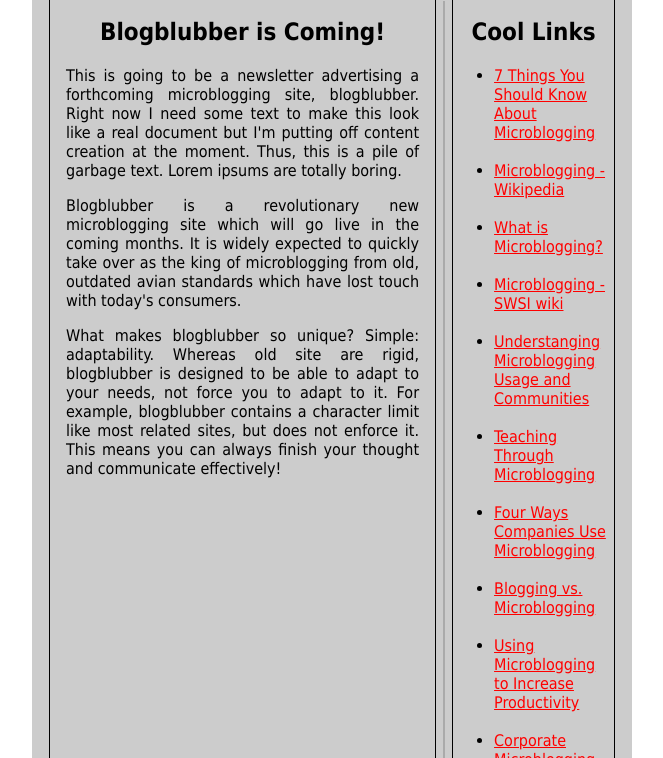
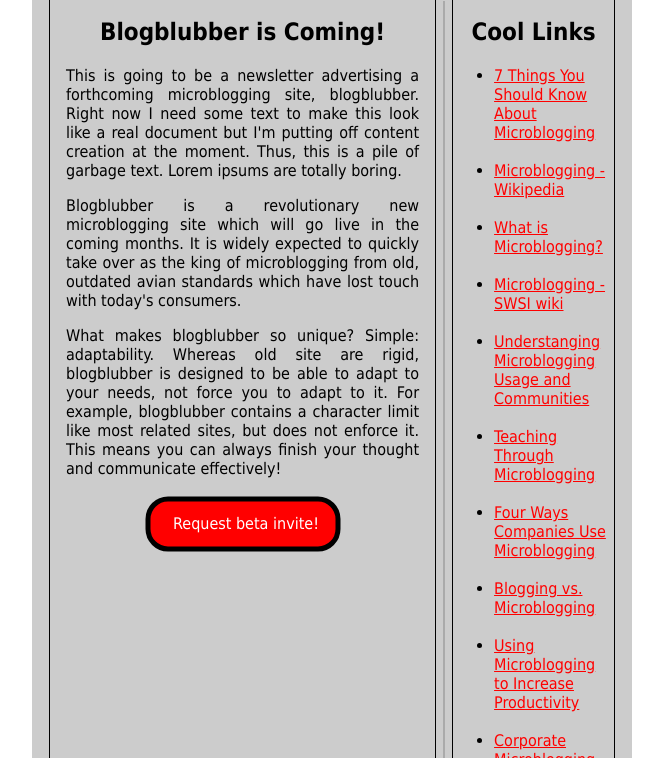
Before and after one commit to johnSerrano/blogberry, a plain HTML site: page index.html in a window 1280 px wide. Shown: the part 362-1120 px from the top of the page, without its empty margins (308-971 px from the left). Drawn offline with Linux system fonts and the light colour scheme.

Commit message:
add CTA button

```diff
--- a/index.html
+++ b/index.html
@@ -80,6 +80,14 @@
 <p class="justified">Blogblubber is a revolutionary new microblogging site which will go live in the coming months. It is widely expected to quickly take over as the king of microblogging from old, outdated avian standards which have lost touch with today's consumers.</p>
 <p class="justified">What makes blogblubber so unique? Simple: adaptability. Whereas old site are rigid, blogblubber is designed to be able to adapt to your needs, not force you to adapt to it. For example, blogblubber contains a character limit like most related sites, but does not enforce it. This means you can always finish your thought and communicate effectively!</p>
 <p class="justified"></p>
+<center>
+<a href="https://google.com">
+<svg width="200" height="60">
+<rect x="5" y="5" ry="20" width="190" height="50" style="fill:red;stroke:black;stroke-width:5;"/>
+<text x="30" y="35" fill="white">Request beta invite!</text>
+</svg>
+</a>
+</center>
 </body>
 </td>
 <td class="main_table" style="background:#aaaaaa; border:5px solid #cccccc" width="2%">
```
